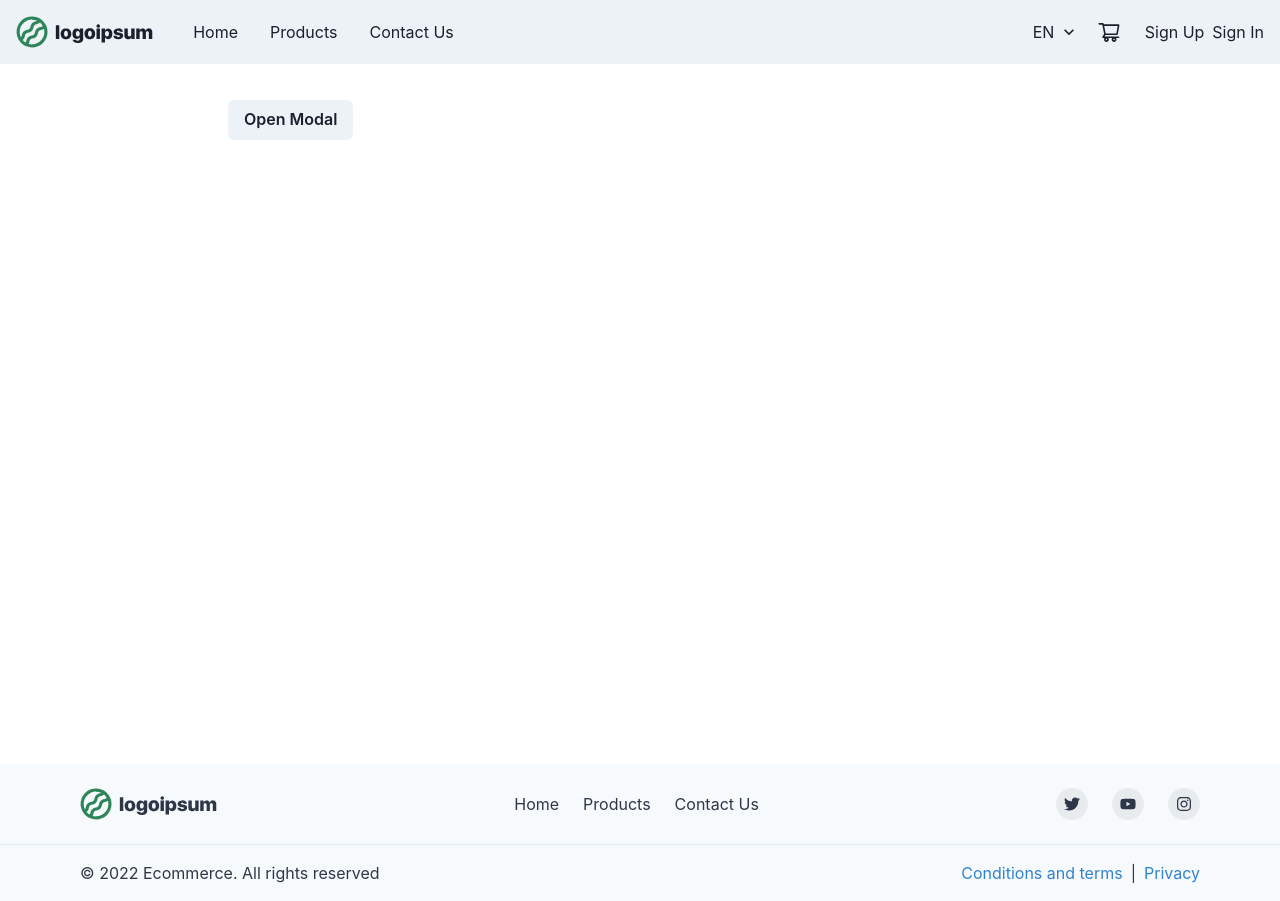
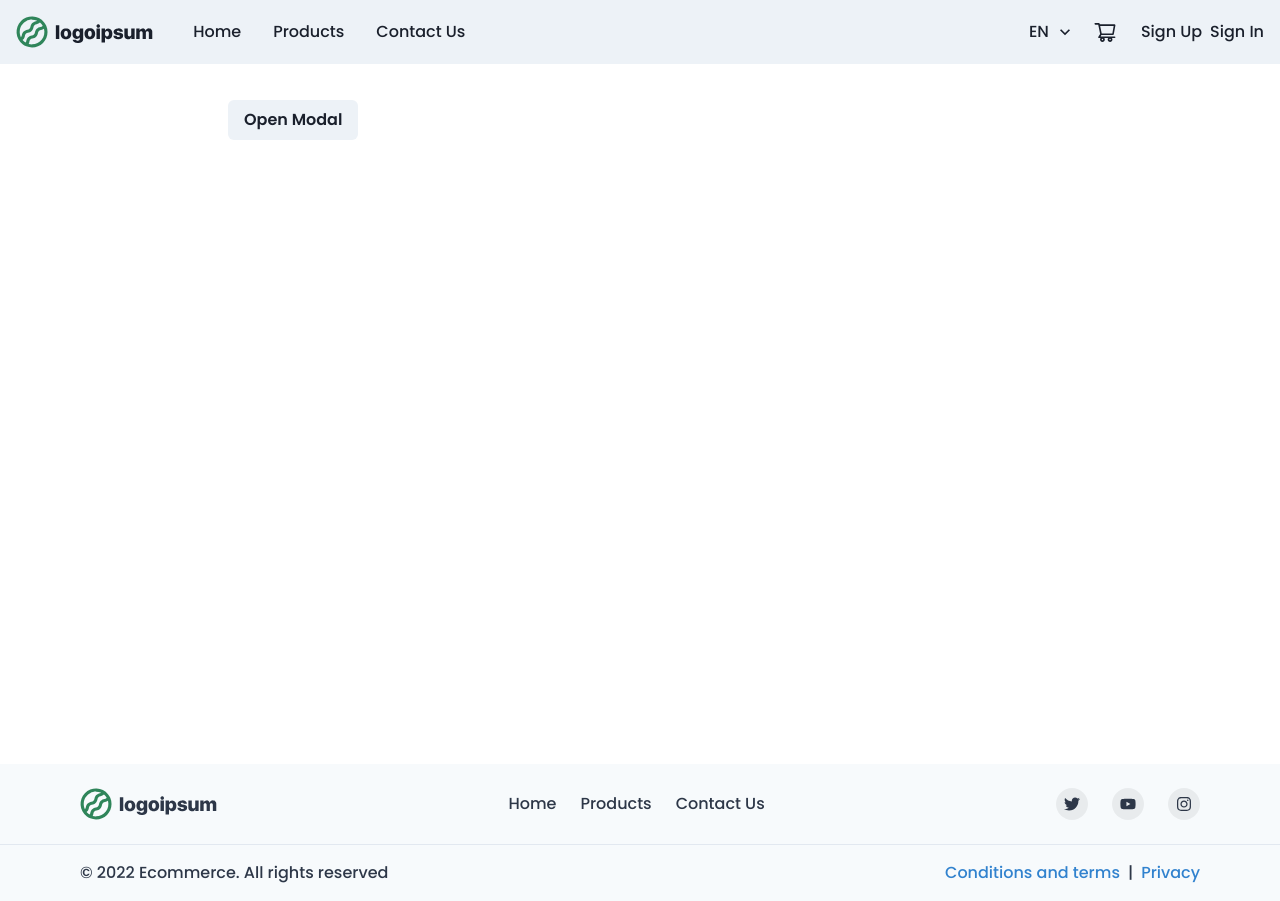
Before and after one commit to Samlogy/saas-ecommerce, a Next.js app in the folder front/: page / in a window 1280 px wide. Built offline with nearby package versions, Linux system fonts and the light colour scheme.

Commit message:
add: font (poppins) --> app

```diff
--- a/front/styles/global.css
+++ b/front/styles/global.css
@@ -1,14 +1,5 @@
- /* html,
-body {
-  padding: 0;
-  margin: 0;
-  font-family: -apple-system, BlinkMacSystemFont, Segoe UI, Roboto, Oxygen,
-    Ubuntu, Cantarell, Fira Sans, Droid Sans, Helvetica Neue, sans-serif;
-  line-height: 1.6;
-  font-size: 18px;
-}
+ @import url('https://fonts.googleapis.com/css2?family=Poppins:ital,wght@0,200;0,300;0,500;0,600;0,700;0,800;0,900;1,200;1,400;1,500;1,700;1,900&display=swap');
 
-* {
-  box-sizing: border-box;
-}
- */
+ html, body {
+  font-family: 'Poppins', sans-serif!important;
+ }
```
